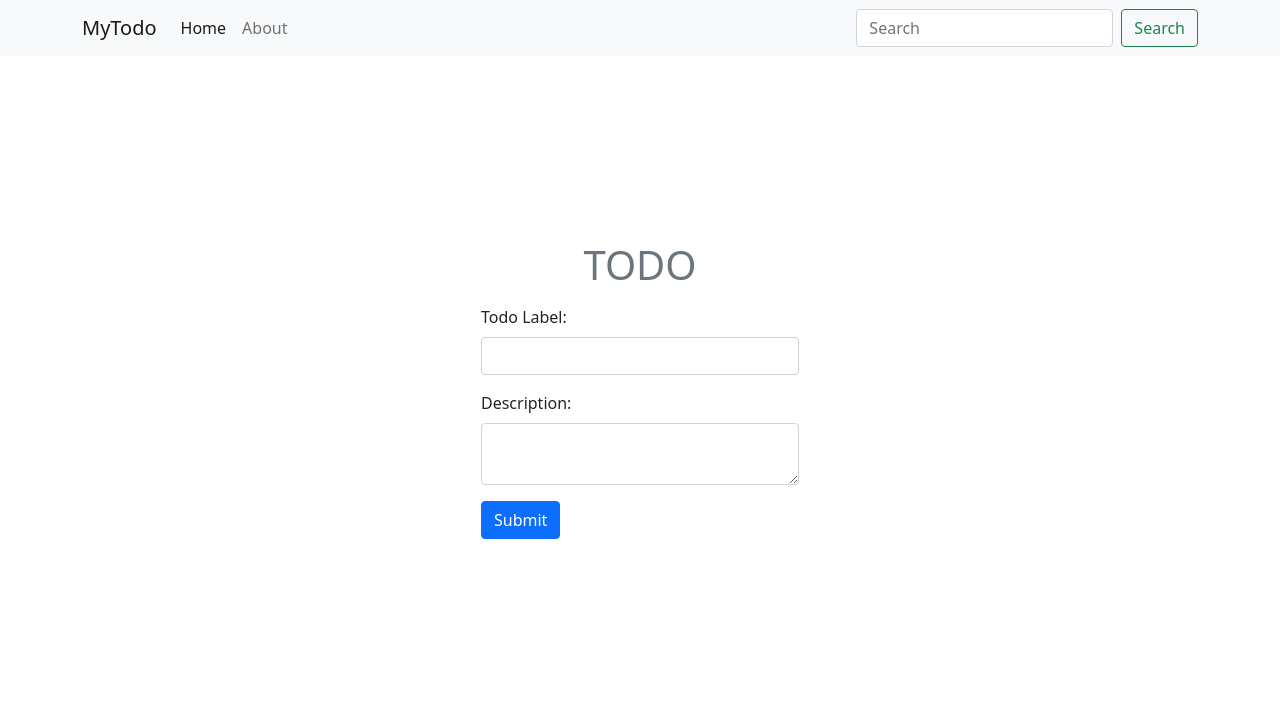
After one commit to AbhinavNmdo/Flask, a Flask app: page /update/1 in a window 1280 px wide. The commit adds this page. Shown: the top 719 px of the page. Run offline with Flask 2, Linux system fonts and the light colour scheme; data comes from the database, SQL or seed files in the repository; both versions use the stored data as it was after the commit.

Commit message:
making update option and complete the site with crud operation

```diff
--- a/app.py
+++ b/app.py
@@ -38,5 +38,19 @@ def delete(sno):
     db.session.commit()
     return redirect('/')
 
+@app.route('/update/<int:sno>', methods=['GET', 'POST'])
+def update(sno):
+    if request.method == 'POST':
+        title = request.form['title']
+        desc = request.form['desc']
+        todo = Todo.query.filter_by(sno=sno).first()
+        todo.title = title
+        todo.desc = desc
+        db.session.add(todo)
+        db.session.commit()
+        return redirect('/')
+    todo = Todo.query.filter_by(sno=sno).first()
+    return render_template('update.html', todo=todo)
+
 if __name__ == "__main__":
     app.run(debug=True, port=8000)
--- /dev/null
+++ b/templates/base.html
@@ -0,0 +1,50 @@
+<!DOCTYPE html>
+<html lang="en">
+
+<head>
+    <meta charset="UTF-8">
+    <meta http-equiv="X-UA-Compatible" content="IE=edge">
+    <meta name="viewport" content="width=device-width, initial-scale=1.0">
+    <link href="https://cdn.jsdelivr.net/npm/bootstrap@5.1.3/dist/css/bootstrap.min.css" rel="stylesheet"
+        integrity="sha384-1BmE4kWBq78iYhFldvKuhfTAU6auU8tT94WrHftjDbrCEXSU1oBoqyl2QvZ6jIW3" crossorigin="anonymous">
+    <link rel="stylesheet" href="https://use.fontawesome.com/releases/v5.15.4/css/all.css"
+        integrity="sha384-DyZ88mC6Up2uqS4h/KRgHuoeGwBcD4Ng9SiP4dIRy0EXTlnuz47vAwmeGwVChigm" crossorigin="anonymous">
+    <title>{% block title %}
+
+    {% endblock title %} | TODO</title>
+</head>
+
+<body>
+    <nav class="navbar navbar-expand-lg navbar-light bg-light">
+        <div class="container">
+            <a class="navbar-brand" href="/">MyTodo</a>
+            <button class="navbar-toggler" type="button" data-bs-toggle="collapse"
+                data-bs-target="#navbarSupportedContent" aria-controls="navbarSupportedContent" aria-expanded="false"
+                aria-label="Toggle navigation">
+                <span class="navbar-toggler-icon"></span>
+            </button>
+            <div class="collapse navbar-collapse" id="navbarSupportedContent">
+                <ul class="navbar-nav me-auto mb-2 mb-lg-0">
+                    <li class="nav-item">
+                        <a class="nav-link active" aria-current="page" href="/">Home</a>
+                    </li>
+                    <li class="nav-item">
+                        <a class="nav-link" href="/about">About</a>
+                    </li>
+                </ul>
+                <form class="d-flex">
+                    <input class="form-control me-2" type="search" placeholder="Search" aria-label="Search">
+                    <button class="btn btn-outline-success" type="submit">Search</button>
+                </form>
+            </div>
+        </div>
+    </nav>
+    {% block body %}
+
+    {% endblock body %}
+</body>
+<script src="https://cdn.jsdelivr.net/npm/bootstrap@5.1.3/dist/js/bootstrap.bundle.min.js"
+    integrity="sha384-ka7Sk0Gln4gmtz2MlQnikT1wXgYsOg+OMhuP+IlRH9sENBO0LRn5q+8nbTov4+1p"
+    crossorigin="anonymous"></script>
+
+</html>
--- /dev/null
+++ b/templates/update.html
@@ -0,0 +1,21 @@
+{% extends 'base.html' %}
+{% block title %}
+    Update
+{% endblock title %}
+{% block body %}
+<div class="w-100 my-4 d-flex flex-column justify-content-center align-items-center" style="min-height: 80vh;">
+    <h2 class="form-text fs-1 mb-3 text-center">TODO</h2>
+    <form action="/update/{{todo.sno}}" method="POST">
+        <div class="mb-3">
+            <label for="title" class="form-label">Todo Label: </label>
+            <input type="text" value="{{todo.value}}" name="title" class="form-control input" id="title" autocomplete="false">
+        </div>
+        <div class="mb-3">
+            <label for="desc" class="form-label">Description: </label>
+            <textarea name="desc" id="desc" value="{{todo.desc}}" class="form-control input" cols="30" rows="0"></textarea>
+        </div>
+        <button type="submit" class="btn btn-primary">Submit</button>
+    </form>
+    <br>
+</div>
+{% endblock body %}
```
Also changed, not shown: templates/about.html (+9 -49 lines), templates/index.html (+10 -49 lines), data.db.
